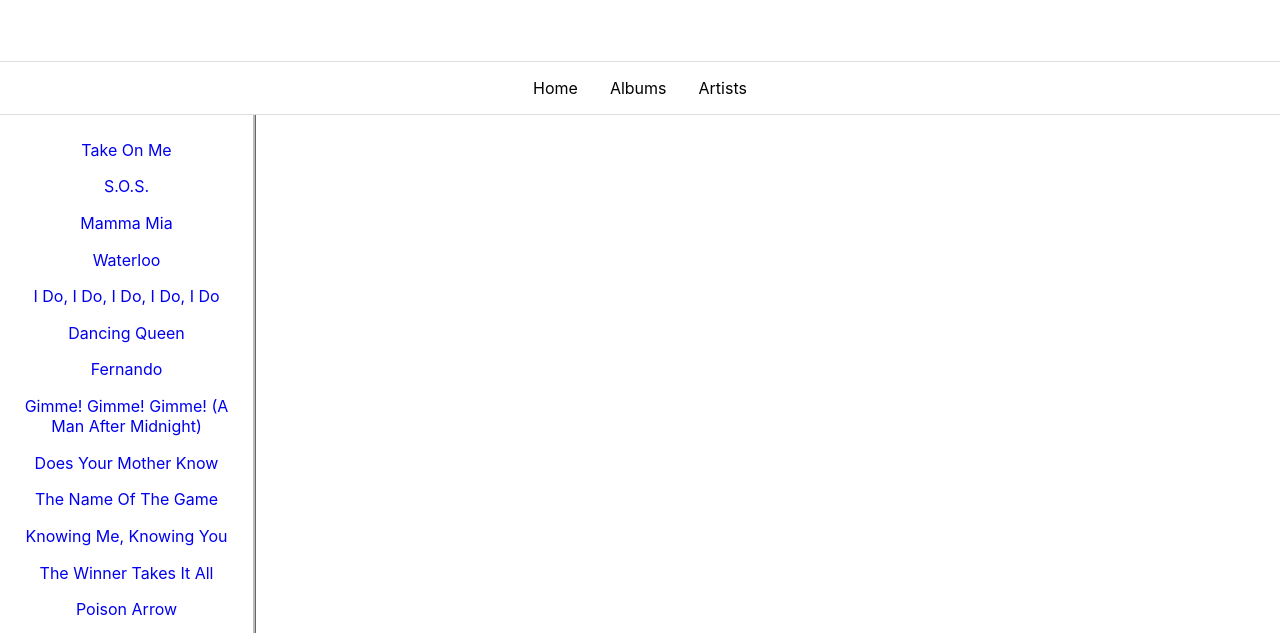
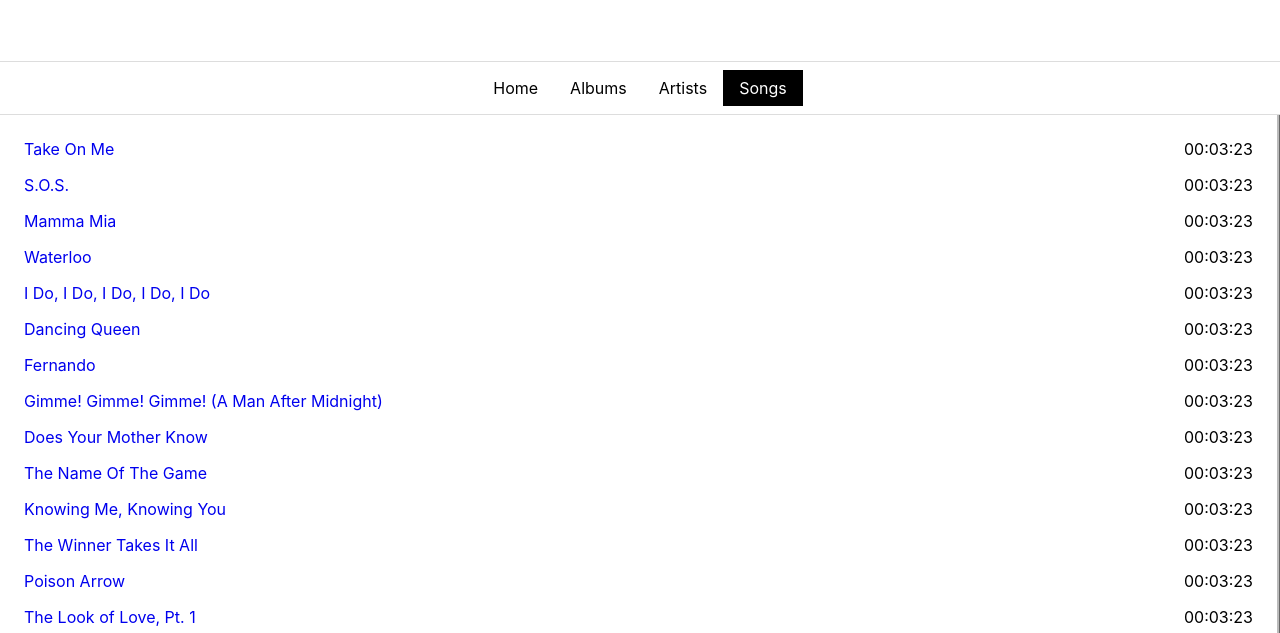
Before and after one commit to TrainingIT-REACT/practica-final-curso-fjperezgarrido, a React app: page /songs-list in a window 1280 px wide. Shown: the part 144-777 px from the top of the page. Built offline with nearby package versions, Linux system fonts and the light colour scheme; data requests are answered from the project's data file.

Commit message:
limpieza de codigo y mejora de estilos

```diff
--- a/src/components/Header/Header.js
+++ b/src/components/Header/Header.js
@@ -27,7 +27,7 @@ class Header extends React.Component {
         <NavLink exact to="/" className="Link" activeClassName="Link--active">Home</NavLink>
         <NavLink exact to="/albums-list" className="Link" activeClassName="Link--active">Albums</NavLink>
         <NavLink exact to="/artist-list" className="Link" activeClassName="Link--active">Artists</NavLink>
-        {/*<NavLink exact to="/songs-list" className="Link" activeClassName="Link--active">Songs</NavLink>*/}
+        <NavLink exact to="/songs-list" className="Link" activeClassName="Link--active">Songs</NavLink>
       </nav>
     </header>
   }
--- a/src/containers/SongsContainer/SongsContainer.js
+++ b/src/containers/SongsContainer/SongsContainer.js
@@ -6,12 +6,17 @@ import '../css/general_styles.css'
 import Header from "../../components/Header";
 import Player from "../../components/Reproducer";
 
+
+
+
 class SongsContainer extends Component {
   state = {
     albums: [],
     songs: [],
     loading: true,
   }
+
+
 
   componentDidMount() {
     fetch('/songs')
@@ -22,7 +27,6 @@ class SongsContainer extends Component {
   }
 
   render() {
-    const {state} = this.state;
     return (
       <>
         <Header/>
@@ -33,10 +37,13 @@ class SongsContainer extends Component {
               :
               <ul>
                 {this.state.songs.map(song =>
-                  <li key={song.id}>
+                  <li className="text-left" key={song.id}>
                     <Link to={`/songs-list/${song.id}`}>
                       {song.name}
                     </Link>
+                    <span className="text-right">
+                      <ToTimeString seconds={song.seconds} />
+                    </span>
                   </li>
                 )}
               </ul>
@@ -55,6 +62,11 @@ class SongsContainer extends Component {
       </>
     );
   }
+}
+
+
+const ToTimeString = ({seconds}) => {
+  return (new Date(seconds * 1000)).toUTCString().match(/(\d\d:\d\d:\d\d)/)[0];
 }
 
 const SongDetails = ({ song_id }) => {
--- a/src/containers/css/general_styles.css
+++ b/src/containers/css/general_styles.css
@@ -4,16 +4,19 @@ div#root{
 }
 
 aside{
+    border-right: 3px ridge #bbb;
     flex: 1 0 auto;
     margin: 0;
     padding: 0;
     width: 20%;
+    height: 45rem;
+    overflow: auto;
 }
 aside ul{
     display: flex;
     flex-flow: column;
     justify-content: space-evenly;
-    border-right: 3px ridge #bbb;
+
     margin: 0;
     padding: 1rem;
     height: 100%;
@@ -24,6 +27,8 @@ aside ul caption{
     border-bottom: 2px ridge #bbb;
 }
 aside ul li{
+    display: flex;
+    justify-content: flex-start;
     margin: 0.5rem;
     list-style-type: none;
     text-align: center;
@@ -32,6 +37,9 @@ aside ul li{
 aside ul li a{
     text-decoration: none;
 }
+aside ul li span{
+    flex: 1 0 auto;
+}
 
 
 section{
@@ -39,11 +47,12 @@ section{
     flex: 3 0 auto;
     justify-content: space-evenly;
     padding: 2rem;
+    height: 0;
     width: 75%;
 }
 
 article{
-    align-self: center;
+    align-self: baseline;
     text-align: center;
     width: 25%;
 }
@@ -53,3 +62,13 @@ article img{
     object-fit: cover;
     width: 100%;
 }
+
+.text-center{
+    text-align: center;
+}
+.text-right{
+    text-align: right;
+}
+.text-left{
+    text-align: left;
+}
```
